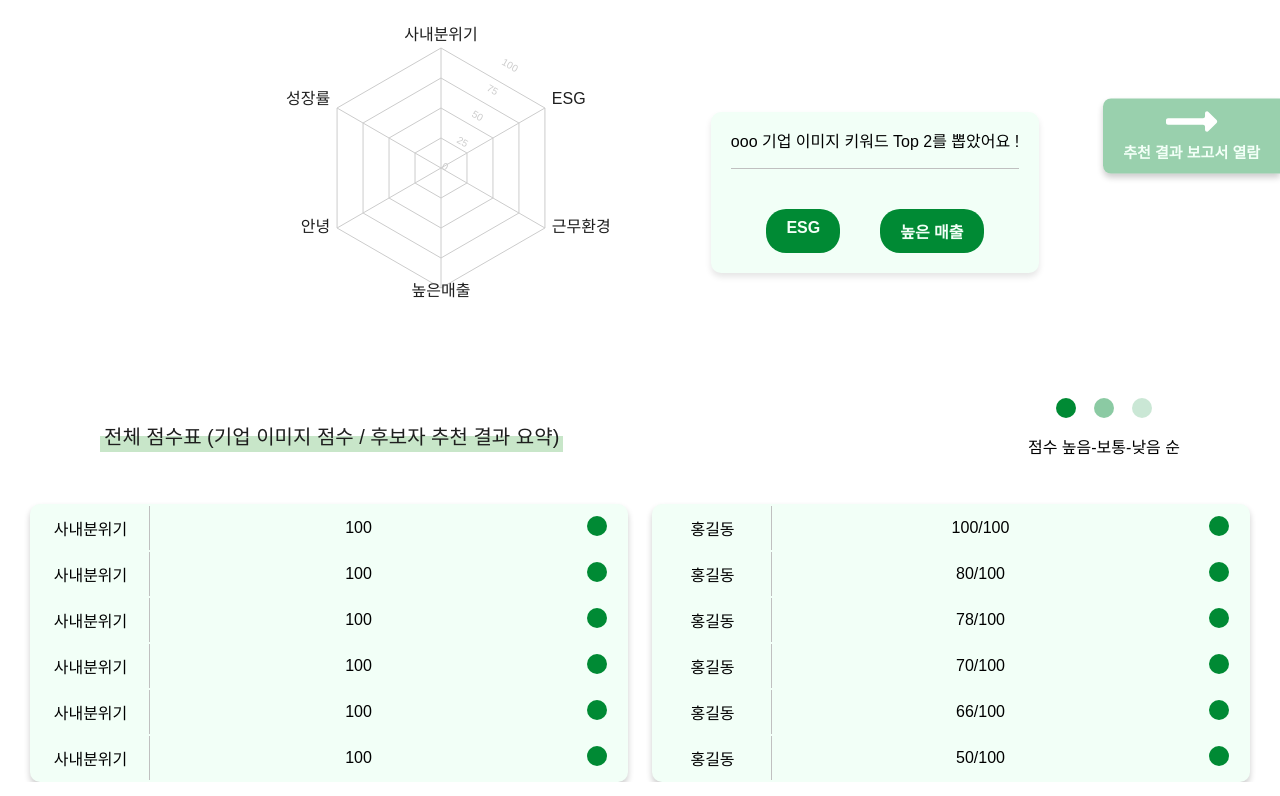
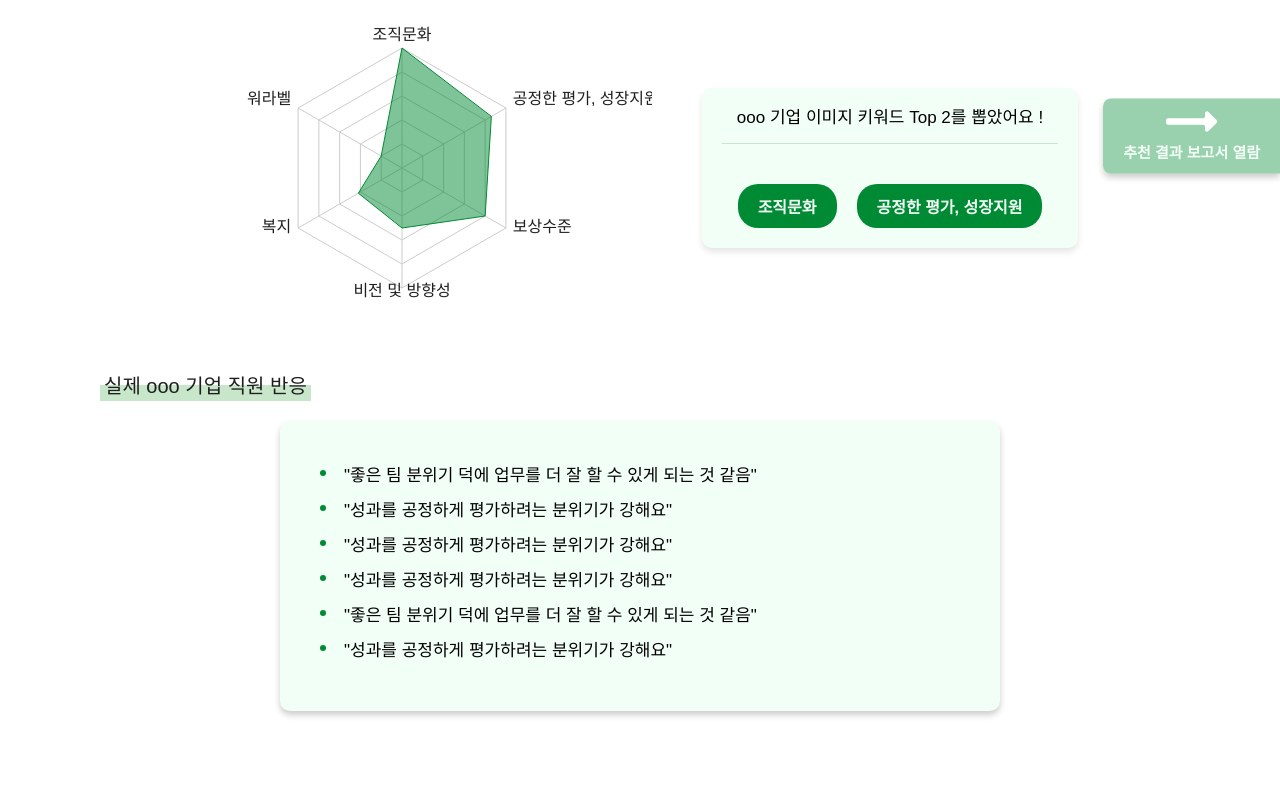
Before and after one commit to sorim831/Hirerithm, a React (Create React App) app in the folder Frontend/: page /recommend_company/result in a window 1280 px wide. Shown: the part 264-1060 px from the top of the page. Built offline with nearby package versions, Linux system fonts and the light colour scheme; a web font is replaced by a local one.

Commit message:
💄 #71 기업 이미지 추천 결과 화면 수정 - 테이블에 rank 데이터 표시 - 실제 직원 댓글 보여주는 부분 수정 - 기타 디자인 수정

```diff
--- a/Frontend/src/Component/FullViewComponent/ProfileDetail.js
+++ b/Frontend/src/Component/FullViewComponent/ProfileDetail.js
@@ -29,12 +29,14 @@ const ProfileDetail = ({ onClose }) => {
               <li># 빅데이터 기사</li>
             </ul>
           </div>
+        </div>
 
-          <div>
+        <div className="pdf-wrapper">
+          <div className="pdf">
             <button className="pdf-download-button">
               <img src={PdfDownload} alt="이력서 pdf 다운로드" />
-              <p>이력서 다운받기 (.pdf)</p>
             </button>
+            <p>이력서 다운받기 (.pdf)</p>
           </div>
         </div>
       </div>
--- a/Frontend/src/Component/FullViewComponent/profileDetail.css
+++ b/Frontend/src/Component/FullViewComponent/profileDetail.css
@@ -13,7 +13,7 @@
 }
 
 .modal-content {
-  background: #f2fff7;
+  background: #fff;
   padding: 100px;
   border-radius: 8px;
   width: 60%;
@@ -62,11 +62,41 @@
   width: 200px;
 }
 
+.pdf-wrapper {
+  position: relative;
+}
+
+.pdf {
+  position: absolute;
+  bottom: 0px;
+  right: 0;
+  display: flex;
+  flex-direction: column;
+  align-items: center;
+  padding: 10px;
+  border-radius: 10px;
+}
+
 .pdf-download-button {
   background-color: transparent;
   border: none;
+  display: flex;
+  justify-content: center;
+  align-items: center;
+}
+
+.pdf:hover {
+  background-color: #00a89715;
 }
 
 .pdf-download-button img {
-  width: 80px;
+  width: 70px;
 }
+
+.pdf p {
+  color: #1e1e1e;
+  font-weight: 500;
+  font-size: 15px;
+  margin: 0;
+  margin-top: 5px;
+}
--- a/Frontend/src/Component/NonMemberComponent/TestResult.js
+++ b/Frontend/src/Component/NonMemberComponent/TestResult.js
@@ -3,8 +3,8 @@ import "./resumeComponent.css";
 
 const categoryLabel = {
   TeamCulture: "조직문화",
-  Evaluation: "공정한 평가, 성장 지원",
-  PayLevel: "보상 수준",
+  Evaluation: "공정한 평가, 성장지원",
+  PayLevel: "보상수준",
   VisionDirection: "비전 및 방향성",
   Welfare: "복지",
   Workload: "워라벨",
--- a/Frontend/src/Pages/FullViewPages/fullViewMainPage.css
+++ b/Frontend/src/Pages/FullViewPages/fullViewMainPage.css
@@ -30,7 +30,7 @@
 
 .full-view-main-wrapper header p {
   font-weight: 500;
-  font-size: 15px;
+  font-size: 17px;
   color: #008a34;
   margin-left: 100px;
 }
@@ -153,10 +153,6 @@
   background-color: transparent;
 }
 
-.refresh-btns:hover {
-  background-color: #ffffc6;
-  border-radius: 100px;
-}
 .refresh-btns img {
   width: 35px;
   height: 35px;
@@ -187,6 +183,7 @@
   background-color: #e6feef;
   box-shadow: 5px 5px 10px rgba(0, 0, 0, 0.2);
 }
+
 /* 프로필 */
 .db-item-profile {
   display: flex;
--- a/Frontend/src/Pages/RecommendPages/CorporateImageResult.js
+++ b/Frontend/src/Pages/RecommendPages/CorporateImageResult.js
@@ -23,12 +23,12 @@ const CorporateImageResult = () => {
   //const { companyName, data } = location.state; // 받아올 예정
 
   const companyDummydata = [
-    { rank: "1", subject: "사내분위기", score: 80 },
-    { rank: "2", subject: "ESG", score: 60 },
-    { rank: "3", subject: "근무환경", score: 70 },
-    { rank: "4", subject: "높은매출", score: 50 },
-    { rank: "5", subject: "안녕", score: 40 },
-    { rank: "6", subject: "성장률", score: 55 },
+    { rank: "1", subject: "조직문화", score: 5 },
+    { rank: "2", subject: "공정한 평가, 성장지원", score: 4.3 },
+    { rank: "3", subject: "보상수준", score: 4.0 },
+    { rank: "4", subject: "비전 및 방향성", score: 2.5 },
+    { rank: "5", subject: "복지", score: 2.1 },
+    { rank: "6", subject: "워라벨", score: 1.0 },
   ];
 
   const [showReport, setShowReport] = useState(false);
@@ -83,7 +83,7 @@ const CorporateImageResult = () => {
                     cy={150}
                     outerRadius={120}
                     width={450}
-                    height={350}
+                    height={300}
                     data={companyDummydata}
                   >
                     <PolarGrid />
@@ -93,16 +93,17 @@ const CorporateImageResult = () => {
                       axisLine={{
                         strokeLinecap: "round",
                       }}
+                      tickMargin={100}
                     />
                     <PolarRadiusAxis
-                      angle={60}
-                      domain={[0, 100]}
-                      tick={{ fontSize: 10 }}
+                      domain={[0, 5]}
+                      tick={{ fontSize: 0 }}
                       axisLine={false}
+                      tickCount={6}
                     />
                     <Radar
                       name="점수"
-                      dataKey="value"
+                      dataKey="score"
                       stroke="#008A34"
                       fill="#008A34"
                       fillOpacity={0.5}
@@ -112,11 +113,50 @@ const CorporateImageResult = () => {
                   <div className="image-recommend-result_top2">
                     <p>ooo 기업 이미지 키워드 Top 2를 뽑았어요 !</p>
                     <span></span>
-                    <div className="image-recommend-result_ketword">
-                      <span>ESG</span>
-                      <span>높은 매출</span>
+                    <div className="image-recommend-result_keyword">
+                      <span className="keyword">조직문화</span>
+                      <span className="keyword">공정한 평가, 성장지원</span>
                     </div>
                   </div>
+                </div>
+
+                <div className="image-recommend-result_review">
+                  <h3 className="image-recommend-result_graph-header">
+                    실제 ooo 기업 직원 반응
+                  </h3>
+
+                  <ul className="review-list">
+                    <li>
+                      <span className="list-style"></span>
+                      <p>
+                        "좋은 팀 분위기 덕에 업무를 더 잘 할 수 있게 되는 것
+                        같음"
+                      </p>
+                    </li>
+                    <li>
+                      <span className="list-style"></span>
+                      <p>"성과를 공정하게 평가하려는 분위기가 강해요"</p>
+                    </li>
+                    <li>
+                      <span className="list-style"></span>
+                      <p>"성과를 공정하게 평가하려는 분위기가 강해요"</p>
+                    </li>
+                    <li>
+                      <span className="list-style"></span>
+                      <p>"성과를 공정하게 평가하려는 분위기가 강해요"</p>
+                    </li>
+                    <li>
+                      <span className="list-style"></span>
+                      <p>
+                        "좋은 팀 분위기 덕에 업무를 더 잘 할 수 있게 되는 것
+                        같음"
+                      </p>
+                    </li>
+                    <li>
+                      <span className="list-style"></span>
+                      <p>"성과를 공정하게 평가하려는 분위기가 강해요"</p>
+                    </li>
+                  </ul>
                 </div>
 
                 <div className="image-recommend-result_score-header">
@@ -136,10 +176,11 @@ const CorporateImageResult = () => {
                 <div className="company-result-summary-tables">
                   <table className="image-recommend-result_score-table">
                     <tbody>
-                      {[...Array(6)].map((_, idx) => (
+                      {companyDummydata.map((item, idx) => (
                         <tr key={idx}>
-                          <td>사내분위기</td>
-                          <td>100</td>
+                          <td>{item.rank}</td>
+                          <td>{item.subject}</td>
+                          <td>{item.score} 점</td>
                           <td>
                             <span></span>
                           </td>
@@ -148,46 +189,52 @@ const CorporateImageResult = () => {
                     </tbody>
                   </table>
 
-                  <table className="strength-category-result_score-table">
+                  <table className="image-recommend-result_score-table">
                     <tbody>
                       <tr>
+                        <td>1</td>
                         <td>홍길동</td>
-                        <td>100/100</td>
+                        <td>90/100 점</td>
                         <td>
                           <span></span>
                         </td>
                       </tr>
                       <tr>
+                        <td>2</td>
                         <td>홍길동</td>
-                        <td>80/100</td>
+                        <td>88/100 점</td>
                         <td>
                           <span></span>
                         </td>
                       </tr>
                       <tr>
+                        <td>3</td>
                         <td>홍길동</td>
-                        <td>78/100</td>
+                        <td>80/100 점</td>
                         <td>
                           <span></span>
                         </td>
                       </tr>
                       <tr>
+                        <td>4</td>
                         <td>홍길동</td>
-                        <td>70/100</td>
+                        <td>66/100 점</td>
                         <td>
                           <span></span>
                         </td>
                       </tr>
                       <tr>
+                        <td>5</td>
                         <td>홍길동</td>
-                        <td>66/100</td>
+                        <td>59/100 점</td>
                         <td>
                           <span></span>
                         </td>
                       </tr>
                       <tr>
+                        <td>6</td>
                         <td>홍길동</td>
-                        <td>50/100</td>
+                        <td>59/100 점</td>
                         <td>
                           <span></span>
                         </td>
--- a/Frontend/src/Pages/RecommendPages/corporateImageResult.css
+++ b/Frontend/src/Pages/RecommendPages/corporateImageResult.css
@@ -42,7 +42,7 @@
   flex-wrap: wrap;
   align-items: center;
   justify-content: center;
-  gap: 20px;
+  gap: 50px;
   margin-bottom: 30px;
 }
 
@@ -56,31 +56,74 @@
   border-radius: 10px;
   padding: 0px 20px 20px 20px;
   box-shadow: 0 4px 6px rgba(0, 0, 0, 0.1);
+  font-weight: 500;
+  font-size: 17px;
 }
-.image-recommend-result_top2 {
-  font-weight: 500;
+
+.image-recommend-result_top2 p {
+  margin: 0;
+  padding: 15px;
 }
 
 .image-recommend-result_top2 > span {
   display: block;
   width: 100%;
   height: 1px;
-  background-color: #c0c0c0;
+  background-color: #c8e6c9;
   margin-bottom: 40px;
 }
 
-.image-recommend-result_ketword {
+.image-recommend-result_keyword {
   display: flex;
-  gap: 40px;
+  gap: 20px;
   font-size: 16px;
   font-weight: bold;
 }
 
-.image-recommend-result_ketword span {
+.keyword {
   background-color: #008a34;
   padding: 10px 20px;
   border-radius: 20px;
   color: #f2fff7;
+}
+
+/* 기업 리뷰 */
+.image-recommend-result_review {
+  margin-bottom: 100px;
+}
+
+.review-list {
+  list-style: none;
+  align-items: center;
+  width: fit-content;
+  margin: 0 auto;
+  background-color: #f2fff7;
+  font-size: 17px;
+  font-weight: 500;
+  padding: 40px;
+  border-radius: 10px;
+  box-shadow: 0 4px 6px rgba(0, 0, 0, 0.2);
+  width: 50%;
+}
+
+.review-list li {
+  display: flex;
+  align-items: center;
+  gap: 10px;
+  margin-bottom: 10px;
+}
+
+.list-style {
+  width: 6px;
+  height: 6px;
+  background-color: #008a34;
+  border-radius: 50%;
+  margin-right: 8px;
+  flex-shrink: 0;
+}
+
+.review-list li p {
+  margin: 0;
 }
 
 /* 전체 점수표 */
@@ -140,12 +183,14 @@
 }
 
 .image-recommend-result_score-table {
-  width: 50%;
+  width: 35%;
   margin: 0 auto;
   border: none;
   border-radius: 10px;
   background-color: #f2fff7;
   box-shadow: 0 4px 6px rgba(0, 0, 0, 0.2);
+  border-collapse: collapse;
+  font-weight: 500;
 }
 
 .image-recommend-result_score-table td {
@@ -153,13 +198,27 @@
   text-align: center;
 }
 
-.image-recommend-result_score-table td:first-child {
-  border-right: 1px solid #c0c0c0;
-  width: 20%;
+.image-recommend-result_score-table tr > td {
+  border-bottom: 1px solid #c8e6c9;
+}
+
+.image-recommend-result_score-table tr:last-child > td {
+  border-bottom: none;
 }
 
 .image-recommend-result_score-table td:nth-child(2) {
-  width: 70%;
+  border-right: 1px solid #c8e6c9;
+  width: 25%;
+}
+
+.image-recommend-result_score-table td:nth-child(1) {
+  border-right: 1px solid #c8e6c9;
+
+  width: 7%;
+}
+
+.image-recommend-result_score-table td:nth-child(3) {
+  width: 60%;
 }
 
 .image-recommend-result_score-table td span {
@@ -197,10 +256,8 @@
 
 .company-result-summary-tables {
   display: flex;
-  gap: 24px;
   justify-content: center;
   align-items: flex-start;
   flex-wrap: nowrap;
-  padding-left: 30px;
-  padding-right: 30px;
+  margin-bottom: 10px;
 }
```
